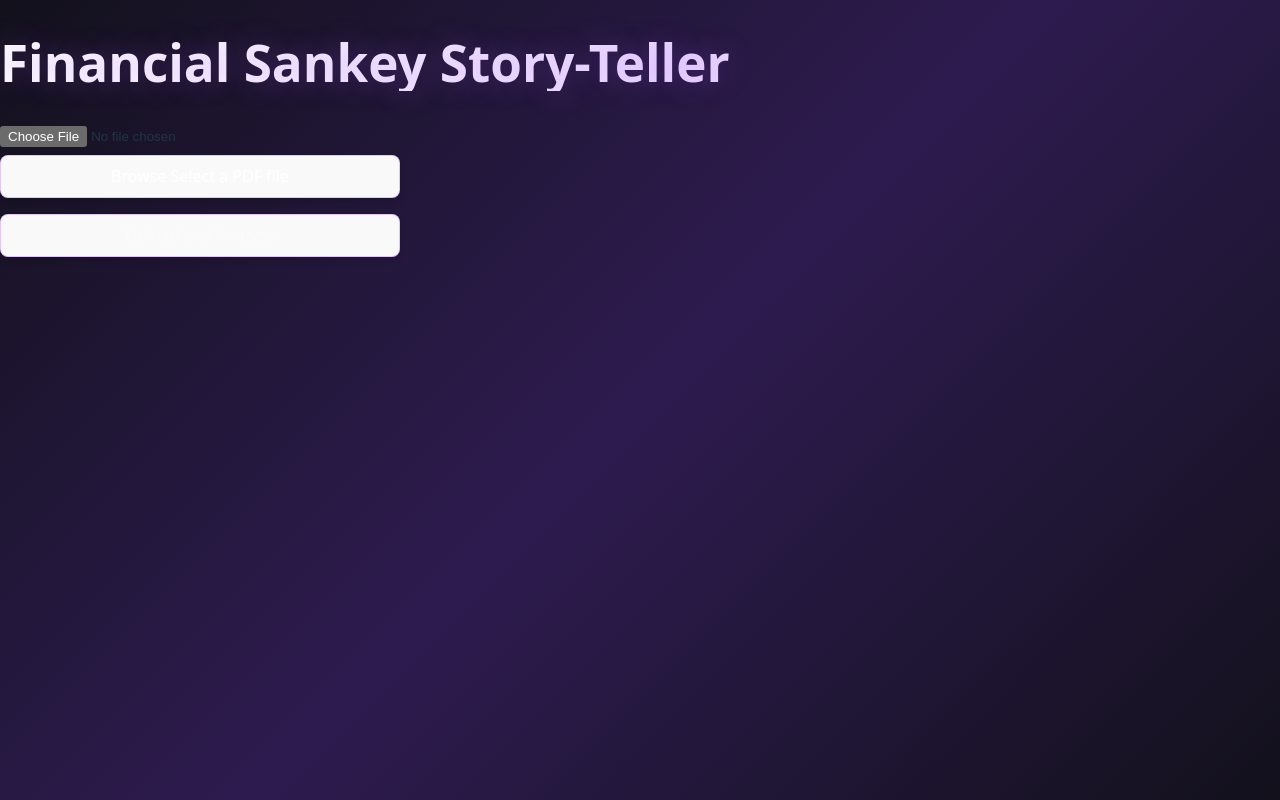
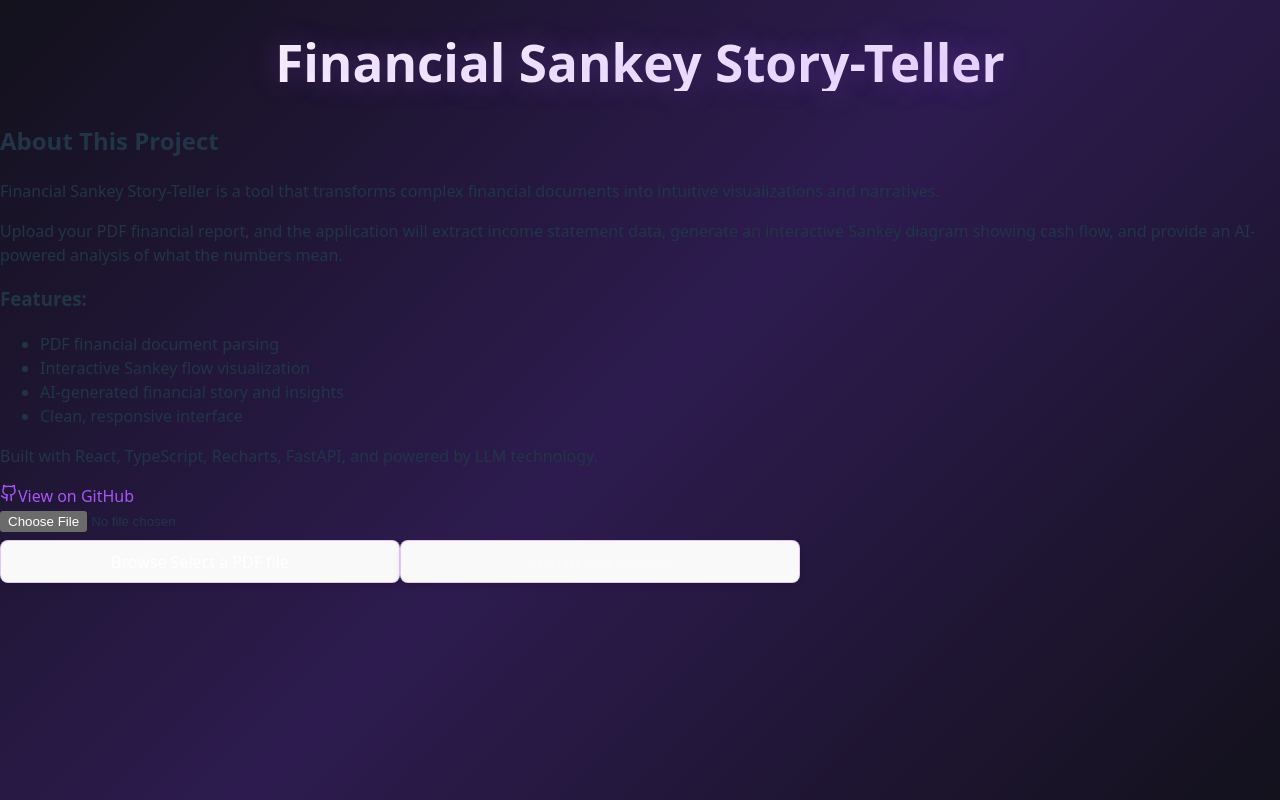
Before and after one commit to Ethan-pyjs/FSankeyLLMTL, a React (Vite) app in the folder Financial-Sankey-StoryTeller/: page / in a window 1280 px wide. Built offline with nearby package versions, Linux system fonts and the light colour scheme; the HTML template or start-up script is replaced by a standard one.

Commit message:
added some extra stuff for description

```diff
--- a/Financial-Sankey-StoryTeller/package.json
+++ b/Financial-Sankey-StoryTeller/package.json
@@ -12,6 +12,7 @@
   "dependencies": {
     "@types/d3": "^7.4.3",
     "d3": "^7.9.0",
+    "lucide-react": "^0.503.0",
     "react": "^19.0.0",
     "react-dom": "^19.0.0",
     "recharts": "^2.15.2"
--- a/Financial-Sankey-StoryTeller/src/App.tsx
+++ b/Financial-Sankey-StoryTeller/src/App.tsx
@@ -1,4 +1,5 @@
 import UploadForm from './components/UploadForm'
+import ProjectDescription from './components/ProjectDescription'
 
 export default function App() {
   return (
@@ -12,6 +13,11 @@ export default function App() {
       <div className="flex flex-col items-center justify-center flex-1 p-4 md:p-8">
         <div className="w-full max-w-md">
           <h1 className="text-4xl font-bold mb-8 text-center text-white">Financial Sankey Story-Teller</h1>
+
+          {/* Project description component */}
+          <ProjectDescription />
+
+          {/* Upload form */}
           <UploadForm />
         </div>
       </div>
--- /dev/null
+++ b/Financial-Sankey-StoryTeller/src/components/ProjectDescription.tsx
@@ -0,0 +1,46 @@
+import { Github } from 'lucide-react';
+
+export default function ProjectDescription() {
+  return (
+    <div className="w-full max-w-md mx-auto bg-black bg-opacity-40 p-6 md:p-8 rounded-lg shadow-xl border border-purple-500 border-opacity-20 backdrop-filter backdrop-blur-sm mb-6">
+      <h2 className="text-xl font-semibold mb-4 text-purple-200">About This Project</h2>
+
+      <div className="prose prose-sm text-gray-300 mb-6">
+        <p className="mb-3">
+          Financial Sankey Story-Teller is a tool that transforms complex financial documents into
+          intuitive visualizations and narratives.
+        </p>
+
+        <p className="mb-3">
+          Upload your PDF financial report, and the application will extract income statement data,
+          generate an interactive Sankey diagram showing cash flow, and provide an AI-powered analysis
+          of what the numbers mean.
+        </p>
+
+        <h3 className="text-lg font-medium text-purple-200 mt-4 mb-2">Features:</h3>
+        <ul className="list-disc pl-5 space-y-1 mb-4">
+          <li>PDF financial document parsing</li>
+          <li>Interactive Sankey flow visualization</li>
+          <li>AI-generated financial story and insights</li>
+          <li>Clean, responsive interface</li>
+        </ul>
+
+        <p className="text-sm text-gray-400 italic">
+          Built with React, TypeScript, Recharts, FastAPI, and powered by LLM technology.
+        </p>
+      </div>
+
+      <div className="flex justify-center">
+        <a
+          href="https://github.com/Ethan-pyjs/FinancialProject"
+          target="_blank"
+          rel="noopener noreferrer"
+          className="inline-flex items-center px-4 py-2 bg-purple-700 hover:bg-purple-600 text-white rounded-md transition-all duration-200 transform hover:scale-105"
+        >
+          <Github size={18} className="mr-2" />
+          View on GitHub
+        </a>
+      </div>
+    </div>
+  );
+}
```
Also changed, not shown: 1 other file (tests, documents, lock files or other folders).
